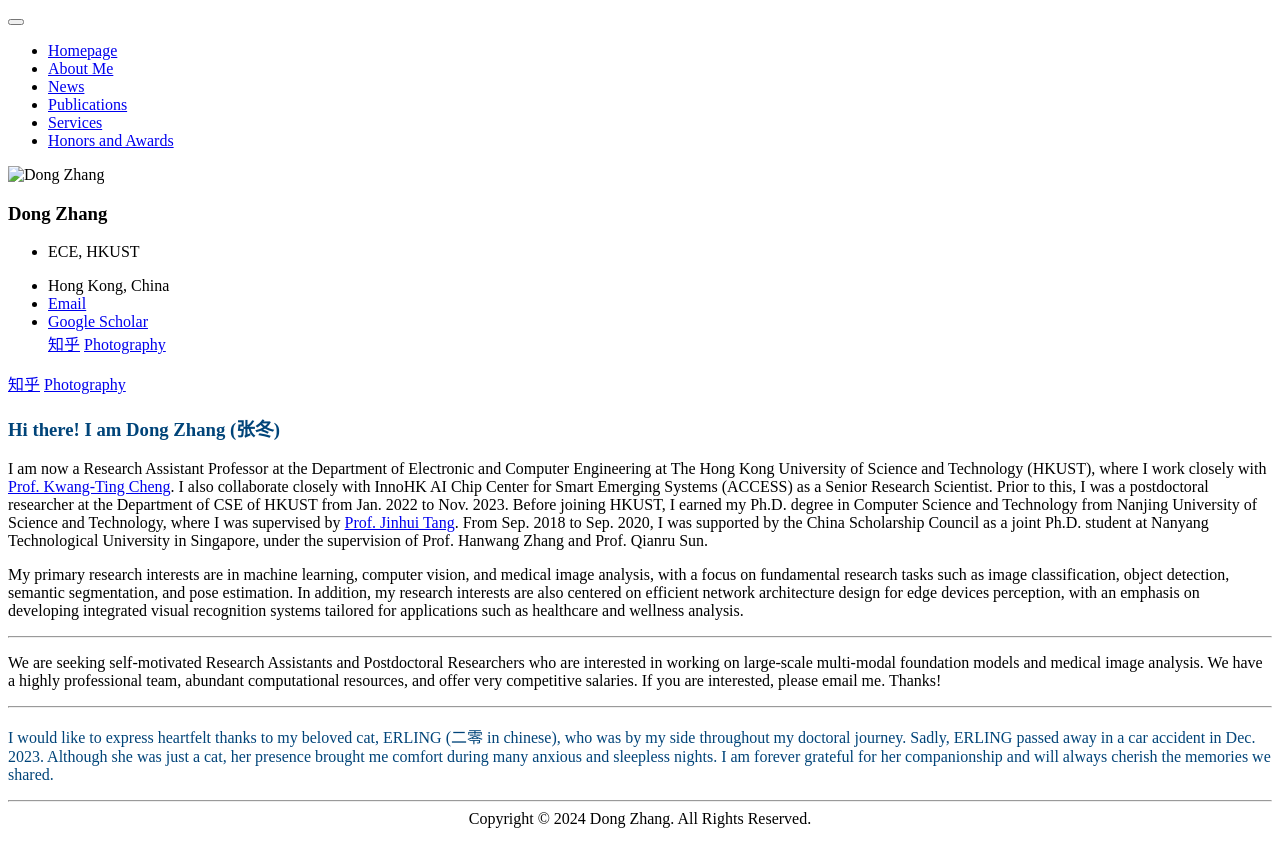
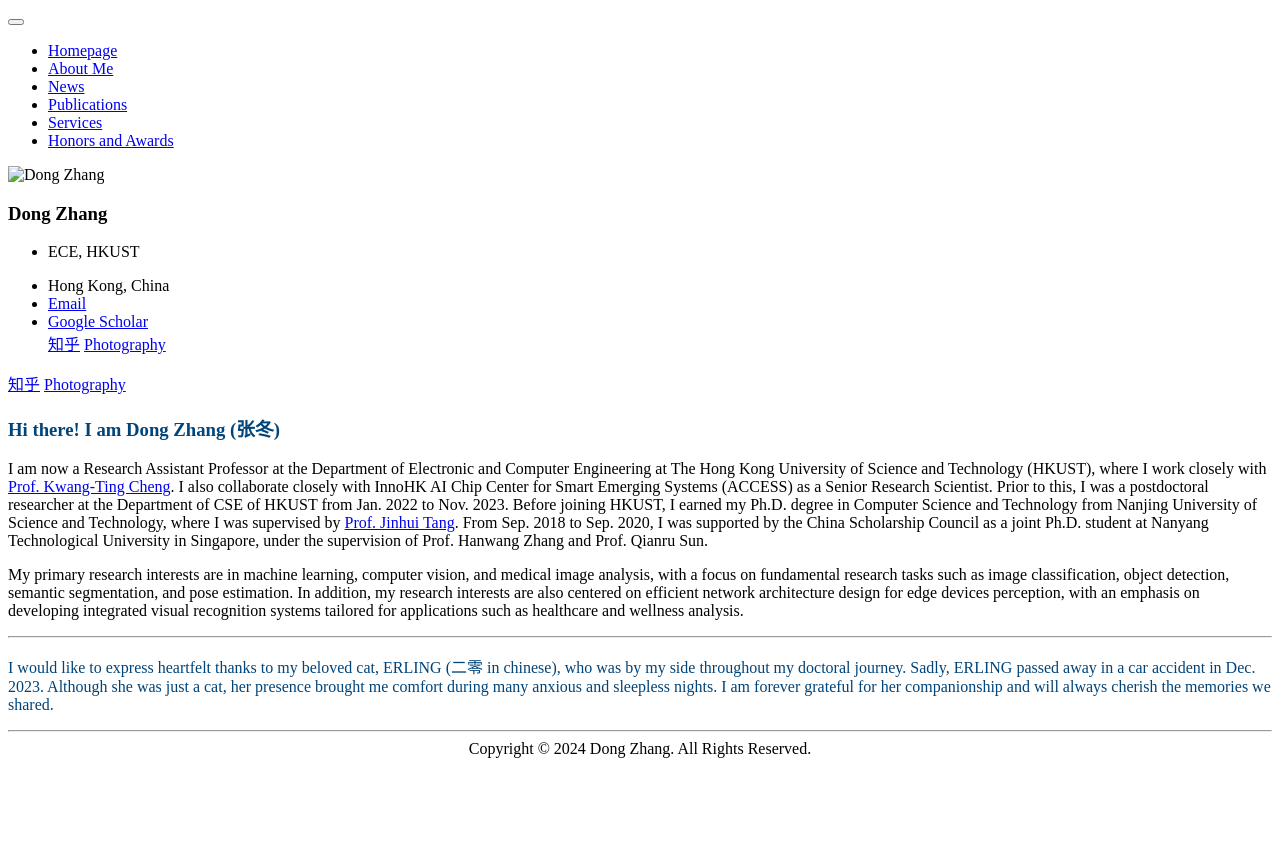
Before and after one commit to ZHANGDONG-NJUST/zhangdong-njust.github.io, a Jekyll site: the page built from _pages/includes/0_introduction.md, in a window 1280 px wide. Shown: the top 867 px of the page. Built offline with Jekyll 4.4.1, drawn with Linux system fonts in a browser that asks for light colours; our own code applies the rules of GitHub Pages for plain Markdown files.

Commit message:
Update 0_introduction.md

```diff
--- a/_pages/includes/0_introduction.md
+++ b/_pages/includes/0_introduction.md
@@ -22,8 +22,4 @@ My primary research interests are in machine learning, computer vision, and medi
 
 <!-- <a href='https://scholar.google.com/citations?user=K7LwtK0AAAAJ'><img src="https://img.shields.io/endpoint?logo=Google%20Scholar&url=https%3A%2F%2Fcdn.jsdelivr.net%2Fgh%2Fsqsssq%2Fsqsssq.github.io@google-scholar-stats%2Fgs_data_shieldsio.json&labelColor=f6f6f6&color=9cf&style=flat&label=citations"></a> -->
 ---
-<p style="color:black;">We are seeking self-motivated Research Assistants and Postdoctoral Researchers who are interested in working on large-scale multi-modal foundation models and medical image analysis. We have a highly professional team, abundant computational resources, and offer very competitive salaries. If you are interested, please email me. Thanks!</p>
-
----
-
 <p style="color:#004479;">I would like to express heartfelt thanks to my beloved cat, ERLING (二零 in chinese), who was by my side throughout my doctoral journey. Sadly, ERLING passed away in a car accident in Dec. 2023. Although she was just a cat, her presence brought me comfort during many anxious and sleepless nights. I am forever grateful for her companionship and will always cherish the memories we shared.</p>
```
